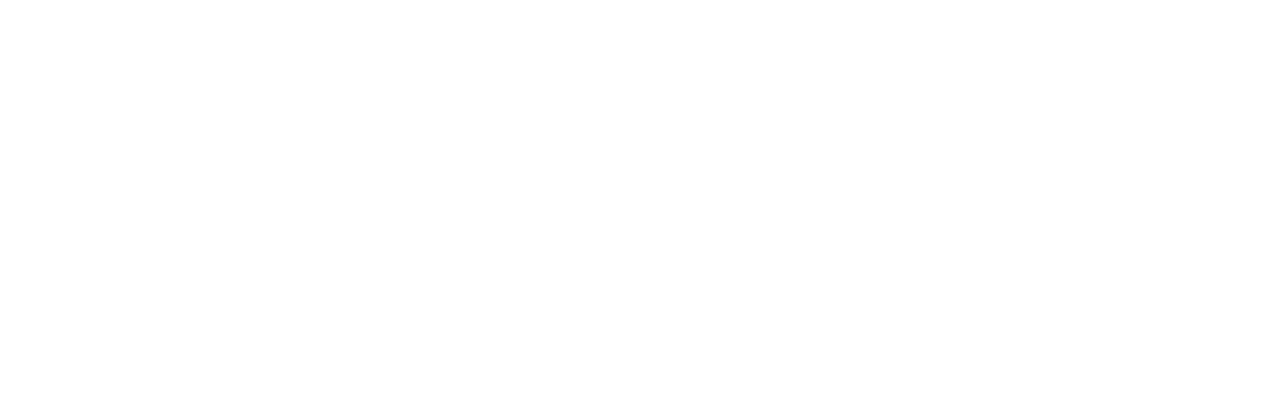
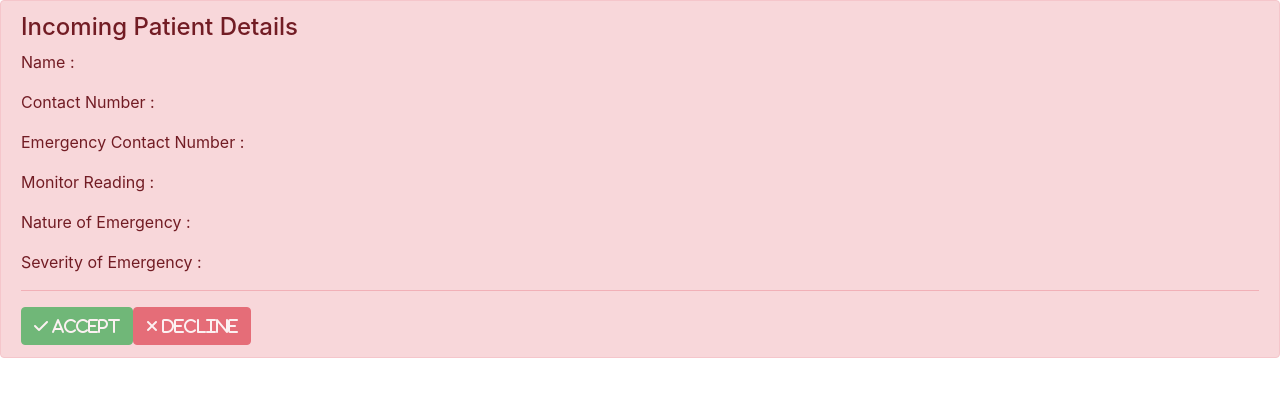
Before and after one commit to irshadjsr21/Emergency-Monitoring-System-App, a React (Create React App) app: page /hospital/dashboard in a window 1280 px wide. Shown: the top 396 px of the page. Built offline with nearby package versions, Linux system fonts and the light colour scheme; no server answers.

Commit message:
Dashboard basic UI

```diff
--- a/package.json
+++ b/package.json
@@ -13,7 +13,8 @@
     "react-dom": "^16.13.1",
     "react-router-bootstrap": "^0.25.0",
     "react-router-dom": "^5.1.2",
-    "react-scripts": "3.4.1"
+    "react-scripts": "3.4.1",
+    "socket.io-client": "^2.3.0"
   },
   "scripts": {
     "start": "react-scripts start",
--- a/src/components/HospitalDashboard.js
+++ b/src/components/HospitalDashboard.js
@@ -1,7 +1,7 @@
 import React, { useState, useEffect } from "react";
 import io from "socket.io-client";
-
-
+import Alert from 'react-bootstrap/Alert'
+import Button from 'react-bootstrap/Button'
 
 let socket;
 
@@ -32,15 +32,33 @@ const HospitalDashboard = () => {
     });
 }, []);
 
+  const Accepted = () => {
+
+  }
+
+  const Declined = () => {
+
+  }
 
   return (
 <div>
-    <p>{name}</p>
-    <p>{number}</p>
-    <p>{enumber}</p>
-    <p>{readings}</p>
-    <p>{nature}</p>
-    <p>{condition}</p>
+<Alert variant="danger">
+  <Alert.Heading>Incoming Patient Details</Alert.Heading>
+
+  <p>Name : {name}</p>
+    <p>Contact Number : {number}</p>
+    <p>Emergency Contact Number : {enumber}</p>
+    <p>Monitor Reading : {readings}</p>
+    <p>Nature of Emergency : {nature}</p>
+    <p>Severity of Emergency : {condition}</p>
+
+  <hr />
+  <p className="mb-0">
+  <Button disabled variant="success" onClick={Accepted}><i class="fa fa-check ">  Accept</i></Button>
+  <Button disabled variant="danger" onClick={Declined}><i class="fa fa-times">  Decline</i> </Button>
+  </p>
+</Alert>
+
 </div>
   );
 }
```
Also changed, not shown: 1 other file (tests, documents, lock files or other folders).
